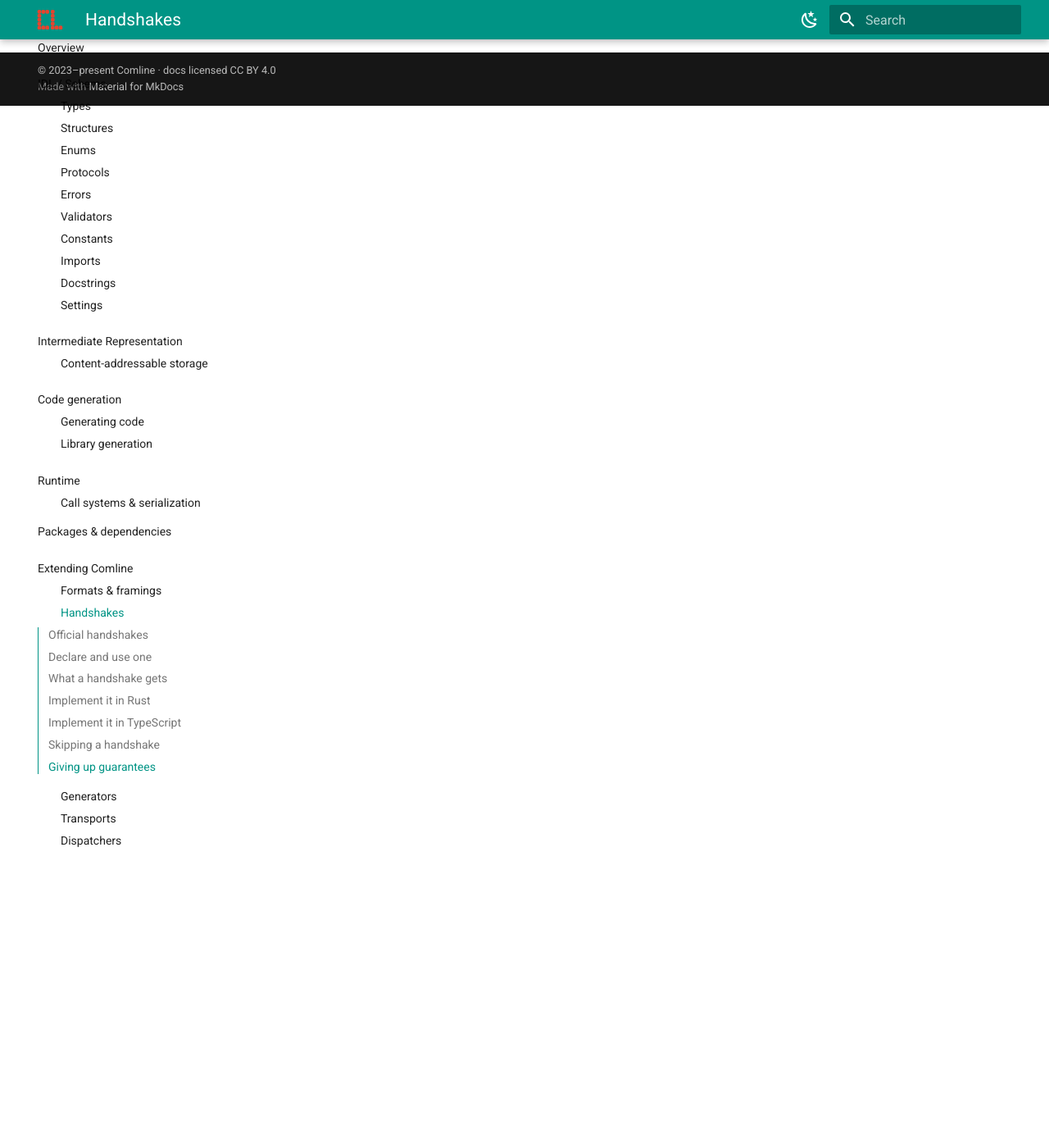
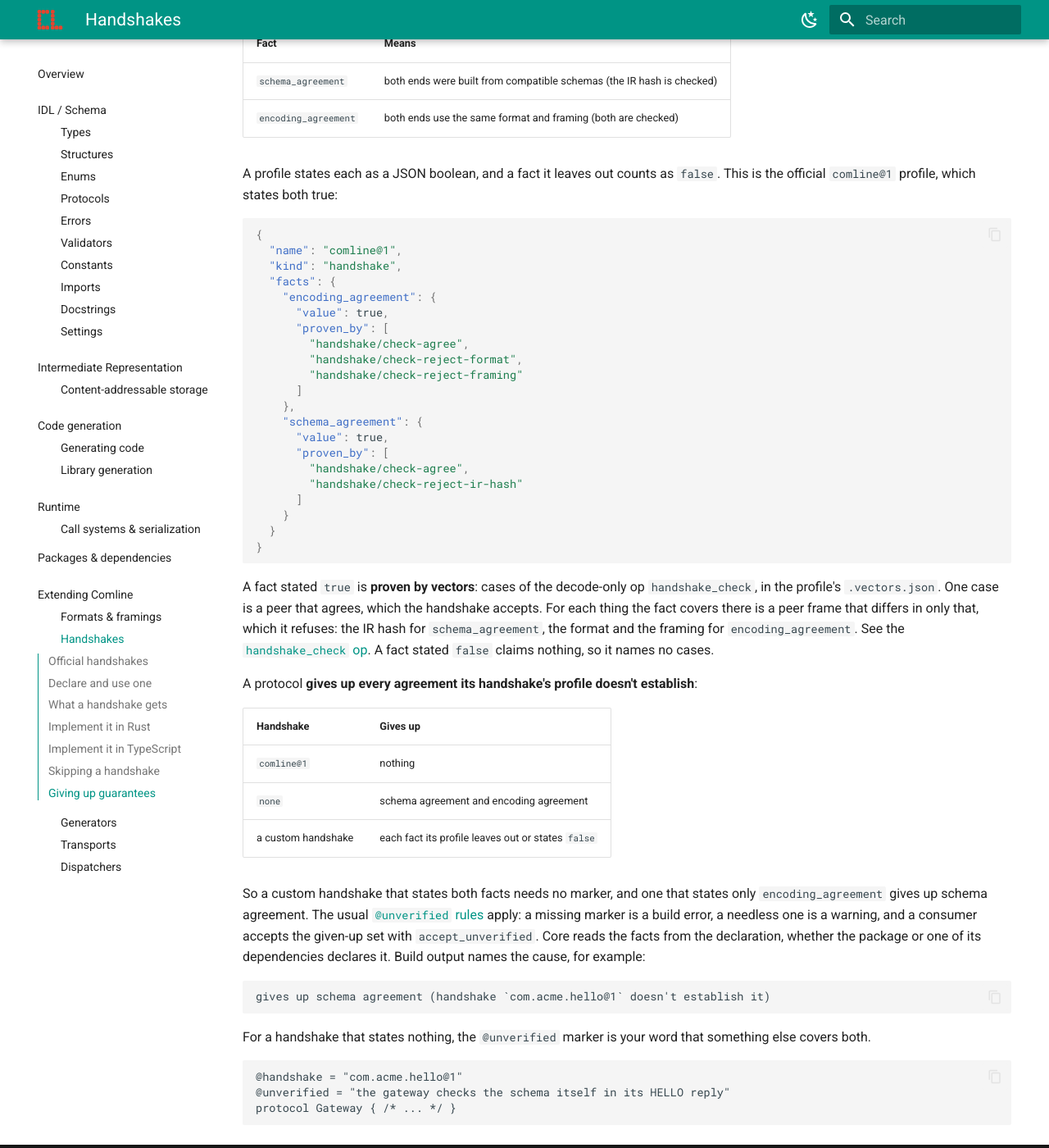
Before and after one commit to ComlineProject/docs, an MkDocs documentation site: the page built from docs/docs/guide/extending/handshakes.md, in a window 1280 px wide and 1400 px high, scrolled down 3286 px. Shown: the whole window at 82% size. Built offline with MkDocs 1.6.1 and Material for MkDocs 9.7.7, drawn with Linux system fonts in a browser that asks for light colours; the version menu is left out; some of the changed text lies outside the part shown.

Commit message:
docs: the extension guides state the shipped given-up guarantees

````diff
--- a/docs/docs/guide/extending/handshakes.md
+++ b/docs/docs/guide/extending/handshakes.md
@@ -18,8 +18,9 @@ negotiation or authentication needs its own handshake, or none.
 ## Declare and use one
 
 Declare it like any encoding, as `kind = "handshake"`
-([Formats and framings](encodings.md#1-declare-it)). Its profile states no
-facts:
+([Formats and framings](encodings.md#1-declare-it)). Its profile states what
+the handshake establishes (see [Giving up guarantees](#giving-up-guarantees)).
+A handshake that checks nothing states nothing:
 
 ```json
 { "name": "com.acme.hello@1", "kind": "handshake", "facts": {} }
@@ -139,9 +140,74 @@ declared with `@handshake` in the schema.
 
 ## Giving up guarantees
 
-A handshake that doesn't establish schema and encoding agreement gives those
-guarantees up, and the schema says so with `@unverified` and a reason. Core
-doesn't judge a custom handshake: it infers a given-up set only from `none`.
-So the marker on a custom handshake is your word, and core will warn that
-nothing is given up. See
-[Giving up a guarantee](../idl/protocol.md#giving-up-a-guarantee).
+A handshake can establish two things between peers:
+
+| Fact | Means |
+|---|---|
+| `schema_agreement` | both ends were built from compatible schemas (the IR hash is checked) |
+| `encoding_agreement` | both ends use the same format and framing (both are checked) |
+
+A profile states each as a JSON boolean, and a fact it leaves out counts as
+`false`. This is the official `comline@1` profile, which states both true:
+
+```json
+{
+  "name": "comline@1",
+  "kind": "handshake",
+  "facts": {
+    "encoding_agreement": {
+      "value": true,
+      "proven_by": [
+        "handshake/check-agree",
+        "handshake/check-reject-format",
+        "handshake/check-reject-framing"
+      ]
+    },
+    "schema_agreement": {
+      "value": true,
+      "proven_by": [
+        "handshake/check-agree",
+        "handshake/check-reject-ir-hash"
+      ]
+    }
+  }
+}
+```
+
+A fact stated `true` is **proven by vectors**: cases of the decode-only op
+`handshake_check`, in the profile's `.vectors.json`. One case is a peer that
+agrees, which the handshake accepts. For each thing the fact covers there is
+a peer frame that differs in only that, which it refuses: the IR hash for
+`schema_agreement`, the format and the framing for `encoding_agreement`. See
+the [`handshake_check` op](../../reference/conformance.md#ops). A fact stated
+`false` claims nothing, so it names no cases.
+
+A protocol **gives up every agreement its handshake's profile doesn't
+establish**:
+
+| Handshake | Gives up |
+|---|---|
+| `comline@1` | nothing |
+| `none` | schema agreement and encoding agreement |
+| a custom handshake | each fact its profile leaves out or states `false` |
+
+So a custom handshake that states both facts needs no marker, and one that
+states only `encoding_agreement` gives up schema agreement. The usual
+[`@unverified` rules](../idl/protocol.md#giving-up-a-guarantee) apply: a
+missing marker is a build error, a needless one is a warning, and a consumer
+accepts the given-up set with `accept_unverified`. Core reads the facts from
+the declaration, whether the package or one of its dependencies declares it.
+Build output names the cause, for example:
+
+```
+gives up schema agreement (handshake `com.acme.hello@1` doesn't establish it)
+```
+
+For a handshake that states nothing, the `@unverified` marker is your word
+that something else covers both.
+
+```ids
+@handshake = "com.acme.hello@1"
+@unverified = "the gateway checks the schema itself in its HELLO reply"
+protocol Gateway { /* ... */ }
+```
--- a/docs/docs/proposals/extensibility.md
+++ b/docs/docs/proposals/extensibility.md
@@ -301,8 +301,9 @@ What decides a connection under `comline@2`:
 > The editor reports an unaccepted dependency on its `config.idp` entry, with
 > a quick fix
 > ([language-server#78](https://github.com/ComlineProject/language-server/pull/78)).
-> Encodings without vectors and lowered bumps join when third-party encodings
-> exist, and when releases can lower a bump.
+> Encodings without vectors and custom handshakes are built too
+> ([core#148](https://github.com/ComlineProject/core/pull/148)). Lowered bumps
+> join when releases can lower a bump.
 
 Between peers, Comline gives four guarantees, each established by something
 specific:
@@ -555,6 +556,16 @@ Built in October 2026. The guides are under
   a WASI shim and a terminable, capped runner in the playground
   ([playground#103](https://github.com/ComlineProject/playground/pull/103),
   [playground#106](https://github.com/ComlineProject/playground/pull/106)).
+- **Given-up guarantees from declarations:** handshake profiles state
+  `schema_agreement` and `encoding_agreement`, proven by the decode-only
+  `handshake_check` op (conformance spec 0.2,
+  [runtime#70](https://github.com/ComlineProject/runtime/pull/70)). Core gives
+  up every agreement a protocol's handshake doesn't establish, and encoding
+  conformance for a namespaced format or framing that ships no vectors, with
+  diagnostics naming the cause
+  ([core#148](https://github.com/ComlineProject/core/pull/148), closing
+  [core#147](https://github.com/ComlineProject/core/issues/147)). This
+  completes [Giving up a guarantee](#giving-up-a-guarantee) for encodings.
 - **Transports:** the TypeScript contract that `send` lends the frame until it
   resolves ([comline-typescript#88](https://github.com/ComlineProject/comline-typescript/pull/88)).
 - **Guides:** the pages linked above.
@@ -568,10 +579,8 @@ Where it differs from the text, or isn't built:
 - **The facts a handshake gets** are the schema fingerprint, the format and
   framing names and the capability bits. The package version and per-protocol
   lines come with the handshakes that use them.
-- **An encoding without vectors** is allowed, but core doesn't yet record it as
-  a given-up guarantee, and the package-level `unverified` reason on an
-  encoding isn't built. Core infers a given-up set only from the `none`
-  handshake today.
+- **The package-level `unverified` reason on an encoding** isn't built; the
+  marker is on the protocol.
 - **Third-party profiles in the version comparison** wait on the compatibility
   rules ([Schema compatibility](schema-compatibility.md)), which are still a
   proposal.
--- a/docs/docs/reference/conformance.md
+++ b/docs/docs/reference/conformance.md
@@ -21,6 +21,17 @@ encodings.
   change anything, and the change is named in the pull request that makes it.
 - The **ops protocol** keeps its own number, `protocol: 1` in a `version` reply.
   Under it, ops and reply fields are only ever added.
+
+Changes, newest first (the full changelog is in the
+[runtime README](https://github.com/ComlineProject/runtime/blob/main/runtime/conformance/README.md#the-spec-version-02)):
+
+- **0.2:** handshake profiles state `schema_agreement` and
+  `encoding_agreement` as JSON booleans (`"value": true`). A fact stated
+  `false` names no cases, and a handshake profile may leave a fact out, which
+  reads as `false`. A new op, `handshake_check` (decode only), whose cases
+  prove them. `comline@1` has an official profile that states both `true`. The
+  ops protocol stays at 1, since the op is an addition.
+- **0.1:** the first published version.
 
 ## Files
 
@@ -77,6 +88,7 @@ A case is one operation and the bytes it must produce:
 | `response` | `framing`, `request_id`, and an envelope's fields | encode and decode |
 | `encode` | `format`, `value` | encode |
 | `decode` | `format`, `type`, `value` | decode: `bytes` read as `type` give `value` |
+| `handshake_check` | one end's `ir_hash`, `wire_format`, `framing`, `capabilities` | decode only: `bytes`, the peer's `comline@1` frame, is accepted (giving the input back) when the IR hash, format and framing agree, and refused when one differs. Capability bits may differ |
 | `stream_prefix` | `len`, `max` | encode and decode the 4-byte length prefix of a `len`-byte frame under the limit `max` |
 | `stream_split` | `max`, `frames`, `rest`, `needed` | encode and decode a byte stream of `frames`, each behind its prefix, then `rest` |
 
@@ -100,8 +112,9 @@ no prefix. See [Transports](../guide/extending/transports.md).
 - **A rejection** (`expect: "reject"`) asks to decode its `bytes`, which must
   fail. A `stream_prefix` rejection also asks to encode its input, which must
   fail.
-- **Any other case** asks to encode its input (unless it is a `decode`) and to
-  decode its `bytes` (unless it is a `name_hash` or an `encode`).
+- **Any other case** asks to encode its input (unless it is a `decode` or a
+  `handshake_check`) and to decode its `bytes` (unless it is a `name_hash` or an
+  `encode`).
 - It **passes** when every encode gives its bytes (compared as JSON for
   `"compare": "json"`), every decode accepts and gives the input back exactly,
   and a rejection is refused.
@@ -111,7 +124,11 @@ no prefix. See [Transports](../guide/extending/transports.md).
   asked up front.
 - **A profile fact is proven** when every case it names passes and shows its
   value. A format's facts are shown by `decode` cases of the `Point` and `Color`
-  shapes the official profiles use.
+  shapes the official profiles use. A handshake's facts are shown by
+  `handshake_check` cases: one where the peer agrees, accepted, and, for each
+  thing the fact covers, one where the peer differs in only that, refused.
+  `schema_agreement` covers the IR hash; `encoding_agreement` covers the format
+  and the framing.
 
 ## The ops protocol
 
@@ -140,8 +157,8 @@ A request:
   have a format or framing the request names.
 - **`{"id": ..., "error": "..."}`** means the request is malformed. A malformed
   line never stops the process.
-- **`decode`** is decode-only, and **`name_hash`** and **`encode`** are
-  encode-only.
+- **`decode`** and **`handshake_check`** are decode-only, and **`name_hash`**
+  and **`encode`** are encode-only.
 
 ### `version`
 
@@ -150,8 +167,8 @@ implementation supports:
 
 ```json
 {"id": 6, "version": {"protocol": 1, "crate": "0.1.0",
-   "ops": ["name_hash", "handshake", "envelope", "request", "response", "encode", "decode",
-           "stream_prefix", "stream_split", "check", "version", "session"],
+   "ops": ["name_hash", "handshake", "handshake_check", "envelope", "request", "response",
+           "encode", "decode", "stream_prefix", "stream_split", "check", "version", "session"],
    "formats": ["json@1", "msgpack@1", "packed@1"],
    "framings": ["datagram@1", "datagram@2", "jsonrpc@1"]}}
 ```
````
Also changed, not shown: other parts of docs/docs/reference/conformance.md (+1 -1 lines), docs/docs/guide/extending/encodings.md (+27 -2 lines), docs/docs/guide/extending/index.md (+4 -5 lines).
